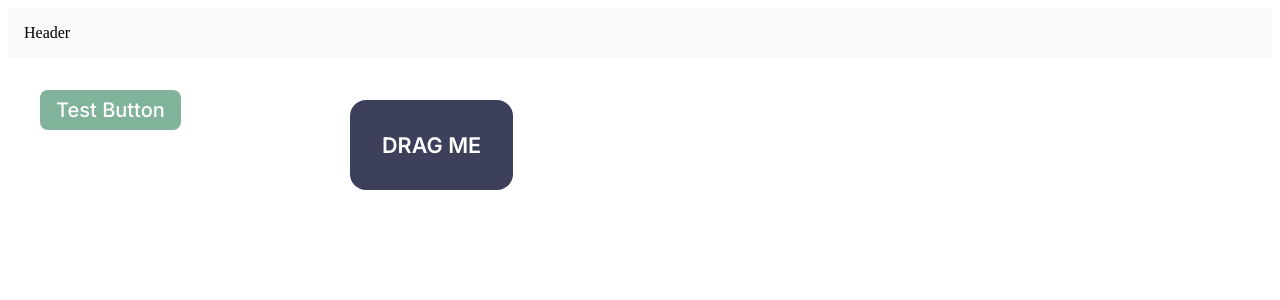
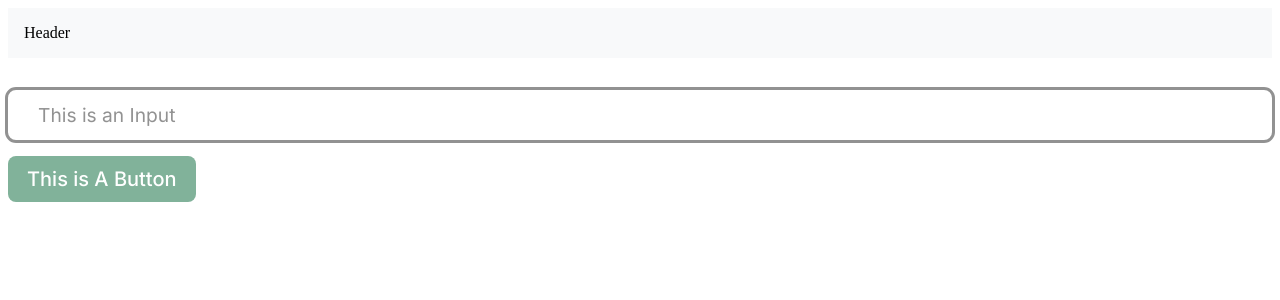
Before and after one commit to pbuterba/cs5167-proj2, a SvelteKit app in the folder smart-interface/: page /page2 in a window 1280 px wide. Shown: the top 300 px of the page. Built offline with nearby package versions, Linux system fonts and the light colour scheme.

Commit message:
added text input and flyout components

```diff
--- a/smart-interface/src/lib/components/Button/Button.svelte
+++ b/smart-interface/src/lib/components/Button/Button.svelte
@@ -1,11 +1,14 @@
 <script>
+	import { createEventDispatcher } from 'svelte';
 	export let href = '';
 	export let target = '';
 	export let type = 'default';
 
 	let button;
+	let dispatch = createEventDispatcher();
 
 	const onClick = (event) => {
+		dispatch('click', event);
 		const ripple = document.createElement('div');
 		ripple.classList.add('ripple');
 		button.appendChild(ripple);
@@ -30,6 +33,7 @@
 <a
 	class="button"
 	class:inverse={type === 'inverse'}
+	class:empty={type === 'empty'}
 	{href}
 	{target}
 	on:click={onClick}
@@ -56,6 +60,7 @@
 		user-select: none;
 		transition: all 0.3s ease;
 		text-decoration: none;
+		border: 3px solid transparent;
 	}
 
 	.button:hover {
@@ -64,10 +69,19 @@
 
 	.inverse {
 		background-color: transparent;
-		outline: 3px solid var(--color-green);
+		border: 3px solid var(--color-green);
 	}
 
 	.inverse:hover {
+		background-color: var(--color-green-transparent);
+	}
+
+	.empty {
+		background-color: transparent;
+		border: 3px solid transparent;
+	}
+
+	.empty:hover {
 		background-color: var(--color-green-transparent);
 	}
 
@@ -76,9 +90,16 @@
 		font-size: 20px;
 		font-weight: 500;
 		z-index: 2;
+		height: 24px;
+		display: flex;
+		align-items: center;
 	}
 
 	.inverse .label {
+		color: var(--color-green);
+	}
+
+	.empty .label {
 		color: var(--color-green);
 	}
 
--- /dev/null
+++ b/smart-interface/src/lib/components/Flyout/Flyout.svelte
@@ -0,0 +1,127 @@
+<script>
+	import { close, flyoutStore } from '$lib/utilities/stores.js';
+	import Button from '../Button/Button.svelte';
+
+	export let id;
+	export let side = 'right';
+	export let header = 'Header';
+	export let subheader = 'Subheader';
+	export let hidesbackground = true;
+
+	let expanded = false;
+	$: {
+		$flyoutStore, (expanded = $flyoutStore.get(id) || false), console.log($flyoutStore);
+	}
+</script>
+
+<div class="flyout">
+	<div class="flyout-content" class:expanded class:left={side === 'left'}>
+		<div class="inner">
+			<div class="header">
+				<div class="close-button">
+					<Button type="empty" on:click={() => close(id)}
+						><svg xmlns="http://www.w3.org/2000/svg" width="32" height="32" viewBox="0 0 24 24"
+							><path
+								fill="currentColor"
+								d="M6.4 19L5 17.6l5.6-5.6L5 6.4L6.4 5l5.6 5.6L17.6 5L19 6.4L13.4 12l5.6 5.6l-1.4 1.4l-5.6-5.6z"
+							/></svg
+						></Button
+					>
+				</div>
+				<h2>{header}</h2>
+				<h3>{subheader}</h3>
+			</div>
+			<div class="body">
+				<slot name="flyout-body" />
+			</div>
+			<div class="footer">
+				<slot name="flyout-footer" />
+			</div>
+		</div>
+	</div>
+	<!-- svelte-ignore a11y-click-events-have-key-events -->
+	<!-- svelte-ignore a11y-no-static-element-interactions -->
+
+	<div class="overlay" class:hidesbackground class:expanded on:click={() => close(id)}></div>
+</div>
+
+<style>
+	.flyout-content {
+		position: fixed;
+		top: 0;
+		right: -500px;
+		height: 100vh;
+		width: 500px;
+		z-index: 1500;
+		transition: 0.2s ease;
+	}
+
+	.flyout-content.expanded {
+		display: block;
+		transform: translateX(-500px);
+	}
+
+	.flyout-content.left {
+		left: 0;
+	}
+
+	.overlay {
+		position: fixed;
+		top: 0;
+		left: 0;
+		width: 100%;
+		height: 100%;
+		background-color: transparent;
+		z-index: 1499;
+		display: none;
+	}
+
+	.overlay.expanded {
+		display: block;
+	}
+
+	.overlay.hidesbackground {
+		background-color: rgba(0, 0, 0, 0.5);
+	}
+
+	.inner {
+		display: flex;
+		flex-direction: column;
+		height: 100%;
+		background-color: var(--color-surface);
+		padding: var(--size-md) var(--size-lg);
+		gap: var(--size-md);
+		box-sizing: border-box;
+	}
+
+	.close-button {
+		display: flex;
+		justify-content: flex-end;
+	}
+
+	.header {
+		display: flex;
+		flex-direction: column;
+		gap: var(--size-xs);
+	}
+
+	h2 {
+		margin: 0;
+		color: var(--color-text);
+		font-size: 240%;
+	}
+
+	h3 {
+		margin: 0;
+		color: var(--color-text-lighter);
+	}
+
+	.body {
+		height: 100%;
+	}
+
+	.footer {
+		display: flex;
+		padding: var(--size-md) 0;
+	}
+</style>
--- /dev/null
+++ b/smart-interface/src/lib/components/TextInput/TextInput.svelte
@@ -0,0 +1,77 @@
+<script>
+	import { createEventDispatcher } from 'svelte';
+	export let label = '';
+	export let placeholder = '';
+	export let required = false;
+	export let value = '';
+
+	const dispatch = createEventDispatcher();
+
+	function handleChange(event) {
+		dispatch('change', { value: event.target.value });
+	}
+</script>
+
+<div class="container">
+	<div class="entryarea">
+		<input type="text" {required} {placeholder} bind:value on:change={handleChange} />
+		<div class="labelline">
+			{label}
+		</div>
+	</div>
+</div>
+
+<style>
+	@import '../../../variables.css';
+	.container {
+		width: auto;
+	}
+
+	.entryarea {
+		position: relative;
+		height: 50px;
+		line-height: 50px;
+	}
+
+	input {
+		position: absolute;
+		width: 100%;
+		box-sizing: border-box;
+		border: none;
+		font-size: 120%;
+		padding: 0 30px;
+		height: 50px;
+		border-radius: var(--border-radius-sm);
+		outline: 3px solid var(--color-edge-darker);
+		background: transparent;
+		transition: 0.1s ease;
+		z-index: 1111;
+	}
+
+	.labelline {
+		position: absolute;
+		font-size: 120%;
+		color: var(--color-text-lighter);
+		padding: 0 30px;
+		background-color: var(--color-surface);
+		transition: 0.2s ease;
+		width: fit-content;
+	}
+
+	input:focus + .labelline,
+	input:valid + .labelline {
+		height: 25px;
+		line-height: 25px;
+		transform: translate(0, -15px) scale(0.8);
+		z-index: 1111;
+		padding: 0 22px;
+	}
+
+	input:focus + .labelline {
+		color: var(--color-green);
+	}
+
+	input:focus {
+		outline: 3px solid var(--color-green);
+	}
+</style>
--- a/smart-interface/src/lib/utilities/stores.js
+++ b/smart-interface/src/lib/utilities/stores.js
@@ -21,3 +21,31 @@ function createMousePositionStore(initValues) {
 }
 
 export const mousePosition = createMousePositionStore({ x: 0, y: 0 });
+
+/**
+ * Flyout store
+ */
+const flyoutStore = writable(new Map());
+
+function open(id) {
+    flyoutStore.update((map) => {
+        map.set(id, true);
+        return map;
+    });
+}
+
+function close(id) {
+    flyoutStore.update((map) => {
+        map.delete(id);
+        return map;
+    });
+}
+
+function toggle(id) {
+    flyoutStore.update((map) => {
+        map.set(id, !map.get(id));
+        return map;
+    });
+}
+
+export { close, flyoutStore, open, toggle };
--- a/smart-interface/src/routes/+layout.svelte
+++ b/smart-interface/src/routes/+layout.svelte
@@ -13,6 +13,8 @@
 	}
 	main {
 		font-family: 'Inter', sans-serif;
-		padding: 2rem;
+		padding: 32px 0;
+		margin: 0 auto;
+		max-width: 1800px;
 	}
 </style>
--- a/smart-interface/src/routes/page2/+page.svelte
+++ b/smart-interface/src/routes/page2/+page.svelte
@@ -1,18 +1,43 @@
 <script>
 	import Button from '$lib/components/Button/Button.svelte';
-	import ExampleComponent from '$lib/components/ExampleComponent/ExampleComponent.svelte';
+	import Flyout from '$lib/components/Flyout/Flyout.svelte';
+	import TextInput from '$lib/components/TextInput/TextInput.svelte';
+	import { toggle } from '$lib/utilities/stores.js';
+	function handleChange(event) {
+		console.log(event.detail.value);
+	}
+	function handleClick() {
+		toggle('flyout1');
+	}
 </script>
 
-<ExampleComponent>
-	<div class="content">DRAG ME</div>
-</ExampleComponent>
-<Button>Test Button</Button>
+<div class="components">
+	<TextInput label="This is an Input" required on:change={handleChange} />
+	<Button on:click={handleClick}>This is A Button</Button>
+	<Flyout id="flyout1" side="right">
+		<div slot="flyout-body"><img class="shrek" src="/shrek.png" alt="shrek" />Shrek says hi</div>
+		<div slot="flyout-footer" class="flyout-actions">
+			<Button type="inverse">Cancel</Button><Button>Save</Button>
+		</div>
+	</Flyout>
+</div>
 
 <style>
-	.content {
-		color: white;
-		font-size: 135%;
-		font-weight: 600;
-		user-select: none;
+	.components {
+		display: flex;
+		flex-direction: column;
+		width: 100%;
+		gap: 16px;
+	}
+
+	.flyout-actions {
+		display: flex;
+		justify-content: flex-end;
+		gap: 8px;
+		width: 100%;
+	}
+
+	.shrek {
+		width: 100%;
 	}
 </style>
--- a/smart-interface/src/variables.css
+++ b/smart-interface/src/variables.css
@@ -23,7 +23,15 @@
     --color-surface-dark: #f2f2f2;
     --color-surface-darker: #e6e6e6;
 
+    --color-edge: #f1f1f1;
+    --color-edge-dark: #e5e5e5;
+    --color-edge-darker: #929292;
+
     --color-text: #414141;
+    --color-text-light: #6b6b6b;
+    --color-text-lighter: #929292;
+    --color-text-dark: #2b2b2b;
+
 
 
     /* Sizes */
```
Also changed, not shown: smart-interface/static/shrek.png (added).
